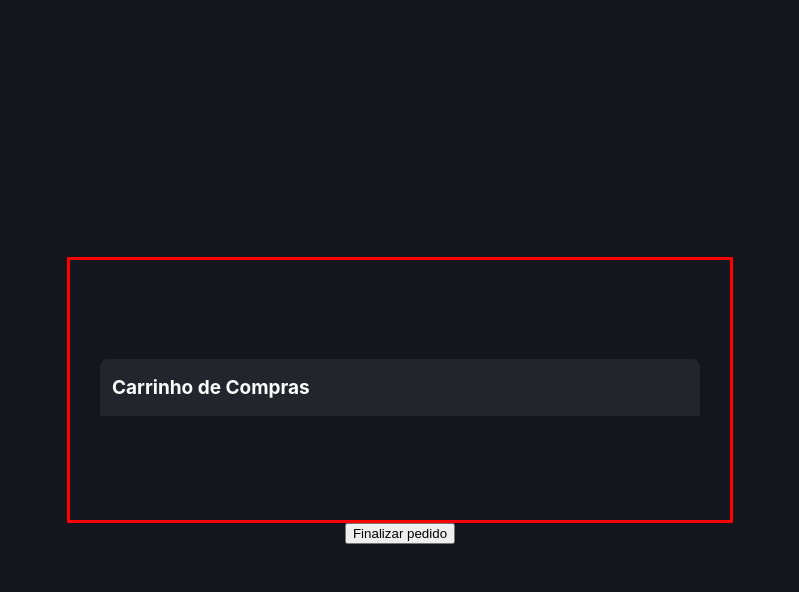
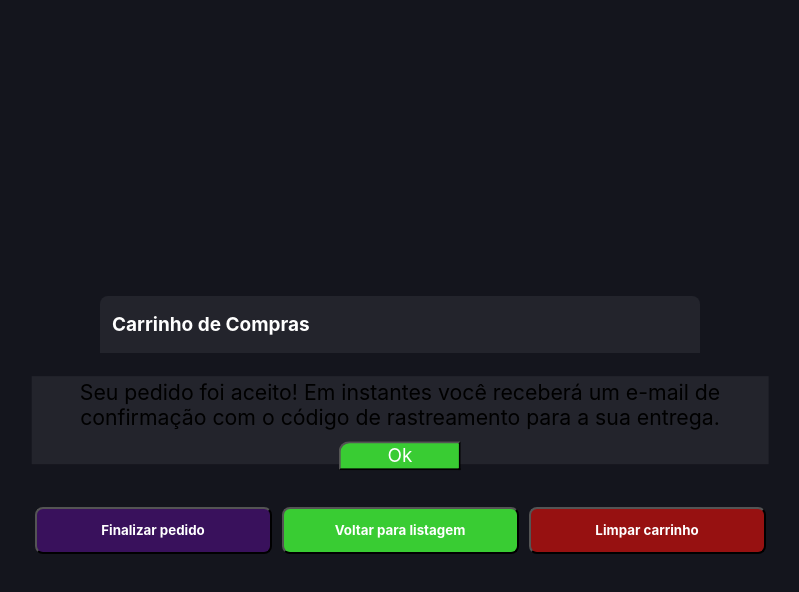
Before and after one commit to costtha/lojavirtual, a Vue app in the folder lojavirtual/: page /carrinho in a window 1280 px wide. Both pictures are taken after a click on the button "Finalizar pedido". Shown: the top 592 px of the page, without its empty margins (240-1039 px from the left). Built offline with nearby package versions, Linux system fonts and the light colour scheme.

Commit message:
Atualização

```diff
--- a/lojavirtual/src/components/CarrinhoCompras.vue
+++ b/lojavirtual/src/components/CarrinhoCompras.vue
@@ -4,25 +4,105 @@
       <div class="retangulo1">
         <h1 class="titulo">Carrinho de Compras</h1>
       </div>
+
+      <div class="retangulo2" v-if="carrinho.length > 0">
+        <div v-for="(produto, index) in carrinho" :key="index" class="item-carrinho">
+          <div class="image-wrapper">
+            <img :src="produto.imagemUrl" alt="Product Image" class="image1" />
           </div>
-    <div class="down">
-      <button class="bott">Finalizar pedido</button>
+          <div class="retangulo22">
+            <h1 class="titulo2">{{ produto.nome }}</h1>
+            <p class="price">R$ {{ produto.preco.toFixed(2) }}</p>
+            <p class="quantity">Quantidade: {{ produto.quantidade }}</p>
+          </div>
+        </div>
+      </div>
+
+      <div v-else>
+        <p class="empty-cart">Seu carrinho está vazio!</p>
+      </div>
+
+      <div class="total">
+        <h2 class="titulo">Total: <span class="valor-total">R$ {{ valorTotal.toFixed(2) }}</span></h2>
+    </div>
 
     </div>
+
+    <div class="down">
+      <button class="bott" @click="finalizarPedido">Finalizar pedido</button>
+      <button class="bott1" @click="voltarParaListagem">Voltar para listagem</button>
+      <button class="bott2" @click="limparCarrinho">Limpar carrinho</button>
+    </div>
+
+    <div v-if="pedidoFinalizado" class="container-confirmacao">
+      <p class="mensagem-confirmacao">
+        Seu pedido foi aceito! Em instantes você receberá um e-mail de confirmação com o código de rastreamento para a sua entrega.
+      </p>
+      <button class="botao-confirmacao" @click="fecharConfirmacao">Ok</button>
+    </div>
+
+
   </div>
 </template>
 
 <script>
 export default {
   name: 'CarrinhoCompras',
+  data() {
+    return {
+      carrinho: [],
+      pedidoFinalizado: false
     };
+  },
+  mounted() {
+    const carrinhoSalvo = localStorage.getItem('carrinho');
+    if (carrinhoSalvo) {
+      this.carrinho = JSON.parse(carrinhoSalvo);
+    }
+  },
+  computed: {
+    valorTotal() {
+      return this.carrinho.reduce((total, item) => total + item.preco * item.quantidade, 0);
+    },
+  },
+  methods: {
+    voltarParaListagem() {
+      this.$router.push('/');
+    },
+    limparCarrinho() {
+      this.carrinho = [];
+      localStorage.removeItem('carrinho');
+    },
+    finalizarPedido() {
+      this.pedidoFinalizado = true;
+    },
+    fecharConfirmacao() {
+      this.pedidoFinalizado = false;
+    },
+    adicionarAoCarrinho(produto) {
+      const produtoExistente = this.carrinho.find(item => item.nome === produto.nome);
+      if (produtoExistente) {
+        produtoExistente.quantidade += 1;
+      } else {
+        this.carrinho.push({
+          ...produto,
+          quantidade: 1,
+        });
+      }
+      localStorage.setItem('carrinho', JSON.stringify(this.carrinho));
+      produto.adicionado = true;
+    },
+  },
+}
 </script>
+
 
 <style scoped>
 .layout {
-  width: 100%;
+    width: 100vw;
     height: 100vh;
     background-color: #14151D;
+    position: relative;
     display: flex;
     flex-direction: column;
     justify-content: center;
@@ -30,7 +110,6 @@ export default {
 }
 
 .contene {
-  border: 3px solid red;
     display: flex;
     flex-direction: column;
     align-items: center;
@@ -42,7 +121,7 @@ export default {
 }
 
 .retangulo1 {
-  width: 100%; /* Use 100% para torná-lo responsivo */
+    width: 100%;
     height: 57px;
     border-radius: 8px 8px 0px 0px;
     background-color: #23242C;
@@ -60,8 +139,147 @@ export default {
     font-weight: 700;
 }
 
+.item-carrinho {
+    width: 100%;
+    background-color: #23242C;
+    margin-bottom: 2px;
+    display: flex;
+    align-items: center;
+    padding: 10px;
+}
+
+.image-wrapper {
+    padding-left: 2%;
+}
+
+.image1 {
+    width: 122px;
+    height: 122px;
+    background-color: white;
+    border-radius: 6px;
+}
+
+.titulo2 {
+    color: white;
+    margin-left: 10px;
+    padding: 0;
+    font-family: 'Inter', sans-serif;
+    font-size: 16px;
+    font-weight: 400;
+}
+
+.price {
+    color: #A33AFF;
+    font-family: 'Inter', sans-serif;
+    font-weight: bold;
+    font-size: 20px;
+    margin-left: 3%;
+}
+
+.quantity {
+    color: white;
+    font-family: 'Inter', sans-serif;
+    font-size: 14px;
+}
+
+.empty-cart {
+    color: white;
+    font-family: 'Inter', sans-serif;
+    font-size: 16px;
+    margin-top: 20px;
+}
+
 .down {
     display: flex;
-  gap: 10px; /* Ajuste o espaçamento */
+    flex-direction: row;
+    gap: 10px;
+    justify-content: center;
 }
+
+.bott, .bott1, .bott2 {
+    width: 237px;
+    height: 47px;
+    font-family: 'Inter', sans-serif;
+    font-weight: bold;
+    border-radius: 8px;
+    cursor: pointer;
+    color: white;
+}
+
+.bott {
+    background-color: #39115c;
+}
+
+.bott1 {
+    background: #39CC33;
+}
+
+.bott2 {
+    background: #971111;
+}
+
+.total {
+  width: 100%;
+  display: flex;
+  justify-content: flex-end;
+  padding: 10px;
+  background-color: #23242C;
+  border-radius: 8px;
+
+
+}
+
+.total h2 {
+    color: white;
+    font-family: 'Inter', sans-serif;
+    font-size: 19px;
+    font-weight: 700;
+    padding-left: 20px;
+    display: flex;
+}
+
+.valor-total {
+    color: #A33AFF;
+    font-family: 'Inter', sans-serif;
+    font-size: 19px;
+    font-weight: 700;
+    margin-left: 10px;
+}
+
+.container-confirmacao {
+  position: absolute;
+  top: 50%;
+  left: 50%;
+  transform: translate(-50%, -50%);
+  width: 736.67px;
+  height: 87.66px;
+  background: #23242C;
+  font-family: 'Inter', sans-serif;
+  font-size: 21.25px;
+  font-weight: 400;
+  line-height: 25.72px;
+  text-align: center;
+  display: flex;
+  flex-direction: column;
+  justify-content: center;
+  align-items: center;
+  margin-top: 20px;
+}
+
+.mensagem-confirmacao {
+    margin: 0;
+    padding: 10px;
+}
+
+.botao-confirmacao {
+    width: 122px;
+    height: 56px;
+    border-radius: 10.63px 0px 0px 0px;
+    background: #39CC33;
+    color: white;
+    font-family: 'Inter', sans-serif;
+    font-size: 19px;
+
+}
+
 </style>
--- a/lojavirtual/src/components/PaginaPrincipal.vue
+++ b/lojavirtual/src/components/PaginaPrincipal.vue
@@ -2,79 +2,129 @@
   <div class="layout">
     <div class="contene">
       <div class="retangulo1">
-          <h1 class="titulo">
-            Carrinho de Compras
-          </h1>
+        <h1 class="titulo">Carrinho de Compras</h1>
       </div>
+
+      <!-- Teclado -->
       <div class="retangulo2">
         <div class="image-wrapper">
-            <img src="@/assets/teclado-logo.png" alt="Teclado" class="image1"/>
-
+          <img src="@/assets/teclado-logo.png" alt="Teclado" class="image1" />
         </div>
         <div class="retangulo22">
-
-            <h1 class="titulo2"> Teclado Logitech Silent Touch</h1>
+          <h1 class="titulo2">Teclado Logitech Silent Touch</h1>
           <p class="price">R$ 199,90</p>
-
+        </div>
+        <div class="bot">
+          <!-- Adiciona o produto 'Teclado' ao carrinho -->
+          <button
+      class="botao1"
+      @click="adicionarAoCarrinho({
+        nome: 'Teclado Logitech Silent Touch',
+        preco: 199.90,
+        imagemUrl: require('@/assets/teclado-logo.png') // Aqui está o caminho da imagem
+      })">
+      Adicionar ao Carrinho
+    </button>
+        </div>
       </div>
 
+      <!-- Placa de Vídeo -->
+      <div class="retangulo3">
+        <div class="image-wrapper">
+          <img src="@/assets/placadevideo-logo.png" alt="Placa De Vídeo" class="image2" />
+        </div>
+        <div class="retangulo22">
+          <h1 class="titulo3">
+            Placa De Vídeo Gigabyte NVIDIA GeForce <br />RTX 4090 AORUS MASTER, 24GB...
+          </h1>
+          <p class="price">R$ 13.899,90</p>
+        </div>
         <div class="bot">
-                         <button class="botao1"> Adicionar ao Carrinho</button>
+          <!-- Adiciona o produto 'Placa de Vídeo' ao carrinho -->
+          <button
+            class="botao1"
+            @click="adicionarAoCarrinho({
+              nome: 'Placa De Vídeo Gigabyte NVIDIA GeForce RTX 4090',
+              preco: 13899.90,
+              imagemUrl: require('@/assets/placadevideo-logo.png') })"
+          >
+            Adicionar ao Carrinho
+          </button>
         </div>
       </div>
-        <div class="retangulo3">
+
+      <!-- Pen Drive -->
+      <div class="retangulo4">
         <div class="image-wrapper">
-                <img src="@/assets/placadevideo-logo.png" alt="Placa De Vídeo" class="image2"/>
+          <img src="@/assets/pendrive-logo.png" alt="Pen Drive" class="image3" />
+        </div>
+        <div class="retangulo22">
+          <h1 class="titulo4">Pen Drive 128gb Cruzer Blade - Sandisk</h1>
+          <p class="price">R$ 79,80</p>
+        </div>
+        <div class="bot">
+          <button
+  class="botao1"
+  @click="adicionarAoCarrinho({
+    nome: 'Pen Drive 128gb Cruzer Blade - Sandisk',
+    preco: 79.80,
+    imagemUrl: require('@/assets/pendrive-logo.png')
+  })"
+>
+  Adicionar ao Carrinho
+</button>
 
-          </div>
-
-            <div class="retangulo22">
-                 <h1 class="titulo3"> Placa De Vídeo Gigabyte NVIDIA GeForce <br>
-                                    RTX 4090 AORUS MASTER, 24GB...</h1>
-                 <p class="price">R$ 13.899,90</p>
-
-            </div>
-
-                <div class="bot">
-                         <button class="botao1"> Adicionar ao Carrinho</button>
   </div>
 
 
       </div>
-        <div class="retangulo4">
-            <div class="image-wrapper">
-                <img src="@/assets/pendrive-logo.png" alt="Pen Drive" class="image3"/>
-
     </div>
 
-                <div class="retangulo22">
-
-                    <h1 class="titulo4">Pen Drive 128gb Cruzer Blade - Sandisk </h1>
-                    <p class="price">R$ 79,80</p>
-                </div>
-
-                <div class="bot">
-                         <button class="botao1"> Adicionar ao Carrinho</button>
-                    </div>
-
-        </div>
-      </div>
     <div class="down">
-          <button class="bott"> Carregar mais produto </button>
+      <button class="bott">Carregar mais produto</button>
       <router-link to="/carrinho">
         <button class="bott1">Ir para o Carrinho</button>
       </router-link>
     </div>
-
-
   </div>
 </template>
 
+
+
 <script>
 export default {
-    name: 'PaginaPrincipal'
+  name: 'PaginaPrincipal',
+  data() {
+    return {
+      carrinho: [] // Array para armazenar os itens adicionados ao carrinho
+    };
+  },
+  mounted() {
+  const carrinhoSalvo = localStorage.getItem('carrinho');
+  if (carrinhoSalvo) {
+    this.carrinho = JSON.parse(carrinhoSalvo);
+  }
+},
+  methods: {
+  adicionarAoCarrinho(produto) {
+    const produtoExistente = this.carrinho.find(item => item.nome === produto.nome);
+
+    if (produtoExistente) {
+      // Se o produto já estiver no carrinho, apenas aumente a quantidade
+      produtoExistente.quantidade += 1;
+    } else {
+      // Se não estiver, adicione um novo produto ao carrinho
+      this.carrinho.push({ ...produto, quantidade: 1 });
+    }
+
+    // Salva o carrinho no localStorage
+    localStorage.setItem('carrinho', JSON.stringify(this.carrinho));
+  },
+}
 }
 </script>
+
+
 
   <style scoped>
   .layout {
```
Lines whose indentation alone changed are shown as unchanged.
